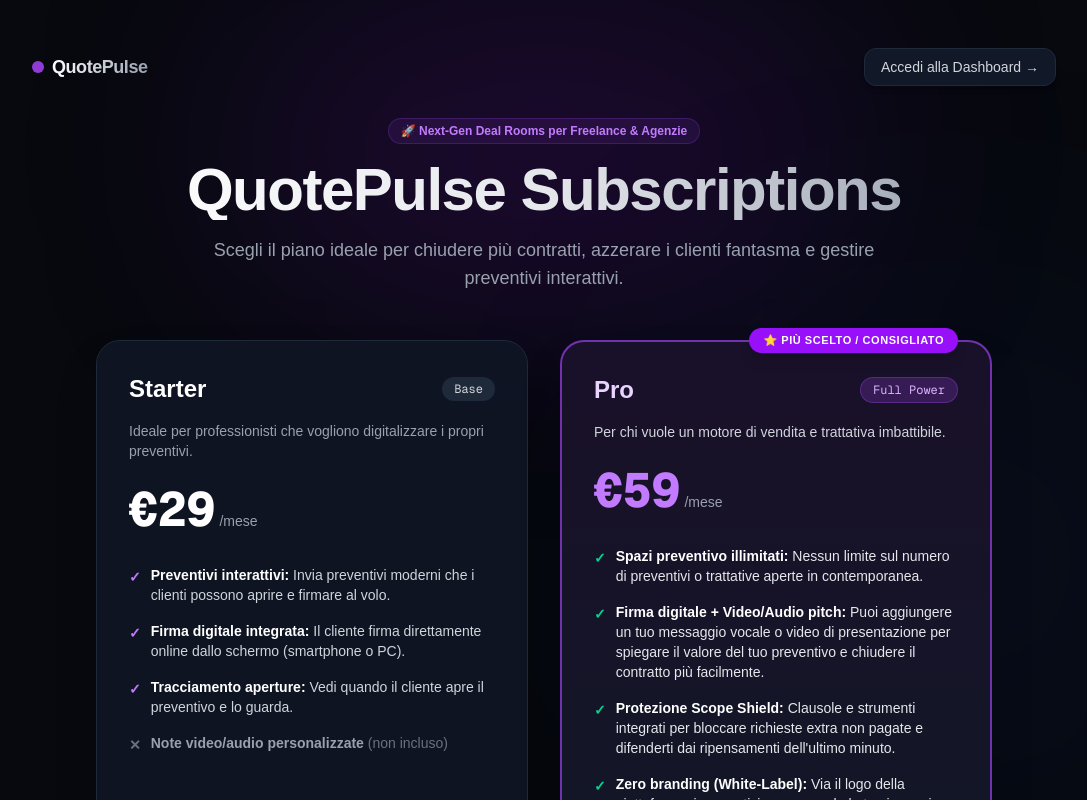
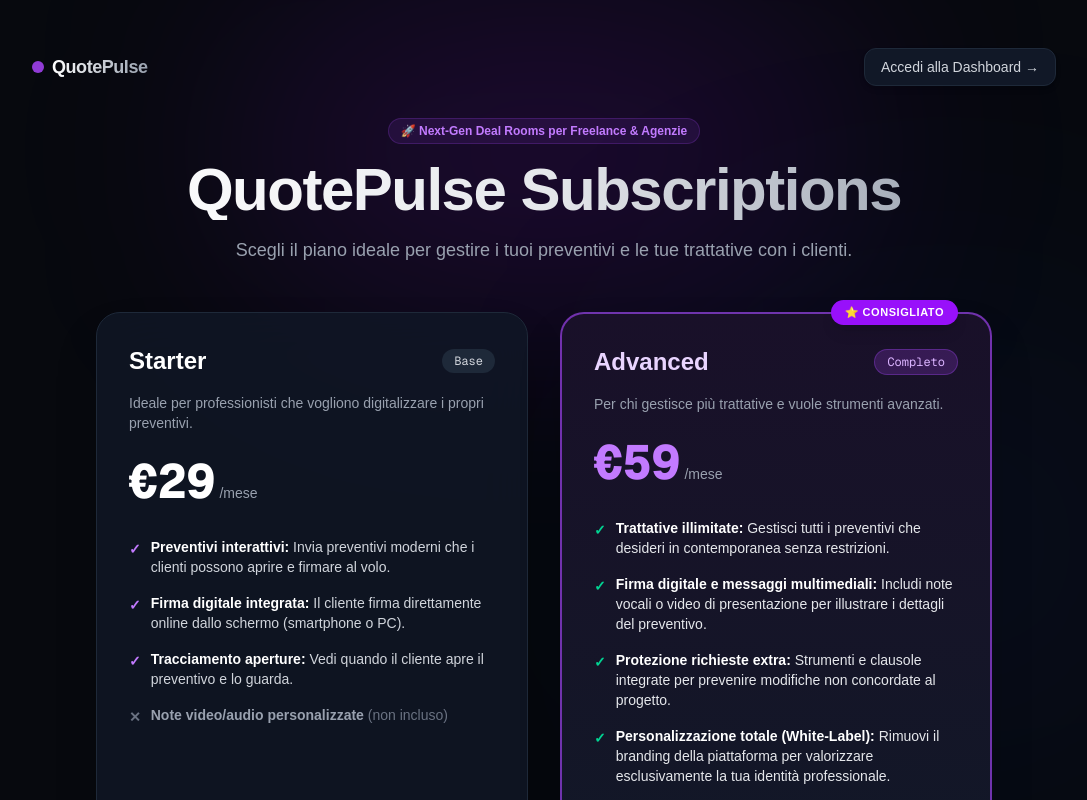
Before and after one commit to quotemichael92/quotepulse, a Next.js app: page / in a window 1280 px wide. Shown: the top 800 px of the page, without its empty margins (96-1183 px from the left). Built offline with nearby package versions, Linux system fonts and the light colour scheme.

Commit message:
Aggiornati testi e descrizioni piani in home page

```diff
--- a/app/page.tsx
+++ b/app/page.tsx
@@ -57,7 +57,7 @@ export default function Home() {
           QuotePulse Subscriptions
         </h1>
         <p className="text-gray-400 text-base md:text-lg max-w-2xl mx-auto">
-          Scegli il piano ideale per chiudere più contratti, azzerare i clienti fantasma e gestire preventivi interattivi.
+          Scegli il piano ideale per gestire i tuoi preventivi e le tue trattative con i clienti.
         </p>
       </div>
 
@@ -114,19 +114,19 @@ export default function Home() {
           </button>
         </div>
 
-        {/* Card Pro (Evidenziata) */}
+        {/* Card Advanced */}
         <div className="bg-gradient-to-b from-[#191029] to-[#111827] backdrop-blur-xl border-2 border-purple-500/60 rounded-3xl p-8 flex flex-col justify-between shadow-2xl relative hover:border-purple-400 transition duration-300">
 
           <div className="absolute -top-3.5 right-8 bg-purple-600 text-white text-[11px] font-bold uppercase tracking-wider px-3.5 py-1 rounded-full shadow-lg">
-            ⭐ Più Scelto / Consigliato
+            ⭐ Consigliato
           </div>
 
           <div>
             <div className="flex justify-between items-center mb-4">
-              <h2 className="text-2xl font-bold text-purple-200">Pro</h2>
-              <span className="text-xs bg-purple-500/20 text-purple-300 px-3 py-1 rounded-full font-mono border border-purple-500/30">Full Power</span>
+              <h2 className="text-2xl font-bold text-purple-200">Advanced</h2>
+              <span className="text-xs bg-purple-500/20 text-purple-300 px-3 py-1 rounded-full font-mono border border-purple-500/30">Completo</span>
             </div>
-            <p className="text-gray-300 text-sm mb-6">Per chi vuole un motore di vendita e trattativa imbattibile.</p>
+            <p className="text-gray-400 text-sm mb-6">Per chi gestisce più trattative e vuole strumenti avanzati.</p>
             <div className="flex items-baseline gap-1 mb-8">
               <span className="text-4xl md:text-5xl font-extrabold font-mono text-purple-400">€59</span>
               <span className="text-gray-400 text-sm">/mese</span>
@@ -136,36 +136,36 @@ export default function Home() {
               <li className="flex items-start gap-2.5">
                 <span className="text-emerald-400 font-bold mt-0.5">✓</span>
                 <div>
-                  <strong className="text-white">Spazi preventivo illimitati:</strong> Nessun limite sul numero di preventivi o trattative aperte in contemporanea.
+                  <strong className="text-white">Trattative illimitate:</strong> Gestisci tutti i preventivi che desideri in contemporanea senza restrizioni.
                 </div>
               </li>
               <li className="flex items-start gap-2.5">
                 <span className="text-emerald-400 font-bold mt-0.5">✓</span>
                 <div>
-                  <strong className="text-white">Firma digitale + Video/Audio pitch:</strong> Puoi aggiungere un tuo messaggio vocale o video di presentazione per spiegare il valore del tuo preventivo e chiudere il contratto più facilmente.
+                  <strong className="text-white">Firma digitale e messaggi multimediali:</strong> Includi note vocali o video di presentazione per illustrare i dettagli del preventivo.
                 </div>
               </li>
               <li className="flex items-start gap-2.5">
                 <span className="text-emerald-400 font-bold mt-0.5">✓</span>
                 <div>
-                  <strong className="text-white">Protezione Scope Shield:</strong> Clausole e strumenti integrati per bloccare richieste extra non pagate e difenderti dai ripensamenti dell'ultimo minuto.
+                  <strong className="text-white">Protezione richieste extra:</strong> Strumenti e clausole integrate per prevenire modifiche non concordate al progetto.
                 </div>
               </li>
               <li className="flex items-start gap-2.5">
                 <span className="text-emerald-400 font-bold mt-0.5">✓</span>
                 <div>
-                  <strong className="text-white">Zero branding (White-Label):</strong> Via il logo della piattaforma, i preventivi avranno solo la tua immagine professionale.
+                  <strong className="text-white">Personalizzazione totale (White-Label):</strong> Rimuovi il branding della piattaforma per valorizzare esclusivamente la tua identità professionale.
                 </div>
               </li>
             </ul>
           </div>
 
           <button
-            onClick={() => handleCheckout('price_1TyC2LGc2QPdKxT7CPKm6oPB', 'Pro')}
+            onClick={() => handleCheckout('price_1TyC2LGc2QPdKxT7CPKm6oPB', 'Advanced')}
             disabled={loadingPlan !== null}
             className="w-full bg-gradient-to-r from-purple-600 to-blue-600 hover:from-purple-500 hover:to-blue-500 text-white font-bold py-3.5 rounded-2xl shadow-xl shadow-purple-600/30 transition duration-200 text-sm disabled:opacity-50 cursor-pointer"
           >
-            {loadingPlan === 'Pro' ? 'Reindirizzamento a Stripe...' : 'Abbonati a Pro'}
+            {loadingPlan === 'Advanced' ? 'Reindirizzamento a Stripe...' : 'Abbonati a Advanced'}
           </button>
         </div>
 
```
